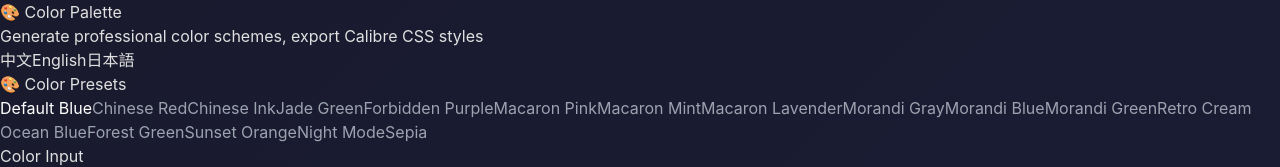
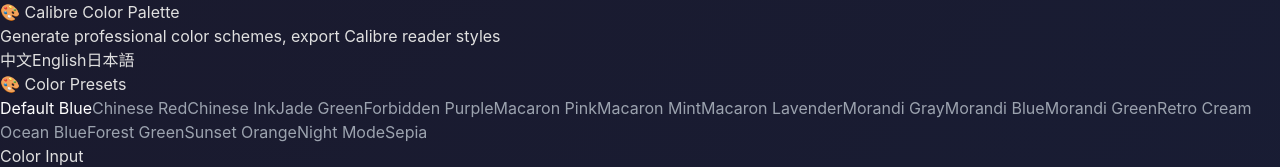
Before and after one commit to HumSunTT/Calibre-ColorPalette, a React (Vite) app: page / in a window 1280 px wide. Shown: the top 167 px of the page. Built offline with nearby package versions, Linux system fonts and the light colour scheme.

Commit message:
Rename to 'Calibre 调色盘' and hide color picker for unsupported browsers

```diff
--- a/index.html
+++ b/index.html
@@ -4,7 +4,7 @@
     <meta charset="UTF-8" />
     <link rel="icon" type="image/svg+xml" href="/vite.svg" />
     <meta name="viewport" content="width=device-width, initial-scale=1.0" />
-    <title>调色盘 - 颜色搭配工具</title>
+    <title>Calibre 调色盘</title>
   </head>
   <body>
     <div id="root"></div>
--- a/src/i18n/en.ts
+++ b/src/i18n/en.ts
@@ -1,6 +1,6 @@
 export default {
-  title: 'Color Palette',
-  subtitle: 'Generate professional color schemes, export Calibre CSS styles',
+  title: 'Calibre Color Palette',
+  subtitle: 'Generate professional color schemes, export Calibre reader styles',
 
   presets: {
     title: 'Color Presets',
--- a/src/i18n/ja.ts
+++ b/src/i18n/ja.ts
@@ -1,6 +1,6 @@
 export default {
-  title: 'カラーパレット',
-  subtitle: 'プロフェッショナルな配色スキームを生成、Calibre CSSスタイルをエクスポート',
+  title: 'Calibre カラーパレット',
+  subtitle: 'プロフェッショナルな配色を生成、Calibreリーダースタイルをエクスポート',
 
   presets: {
     title: 'プリセット色系',
--- a/src/i18n/zh.ts
+++ b/src/i18n/zh.ts
@@ -1,6 +1,6 @@
 export default {
-  title: '调色盘',
-  subtitle: '输入颜色，生成专业配色方案，一键导出 Calibre 样式',
+  title: 'Calibre 调色盘',
+  subtitle: '生成专业配色方案，一键导出 Calibre 阅读器样式',
 
   presets: {
     title: '预设色系',
```
Also changed, not shown: 1 other file (tests, documents, lock files or other folders).
